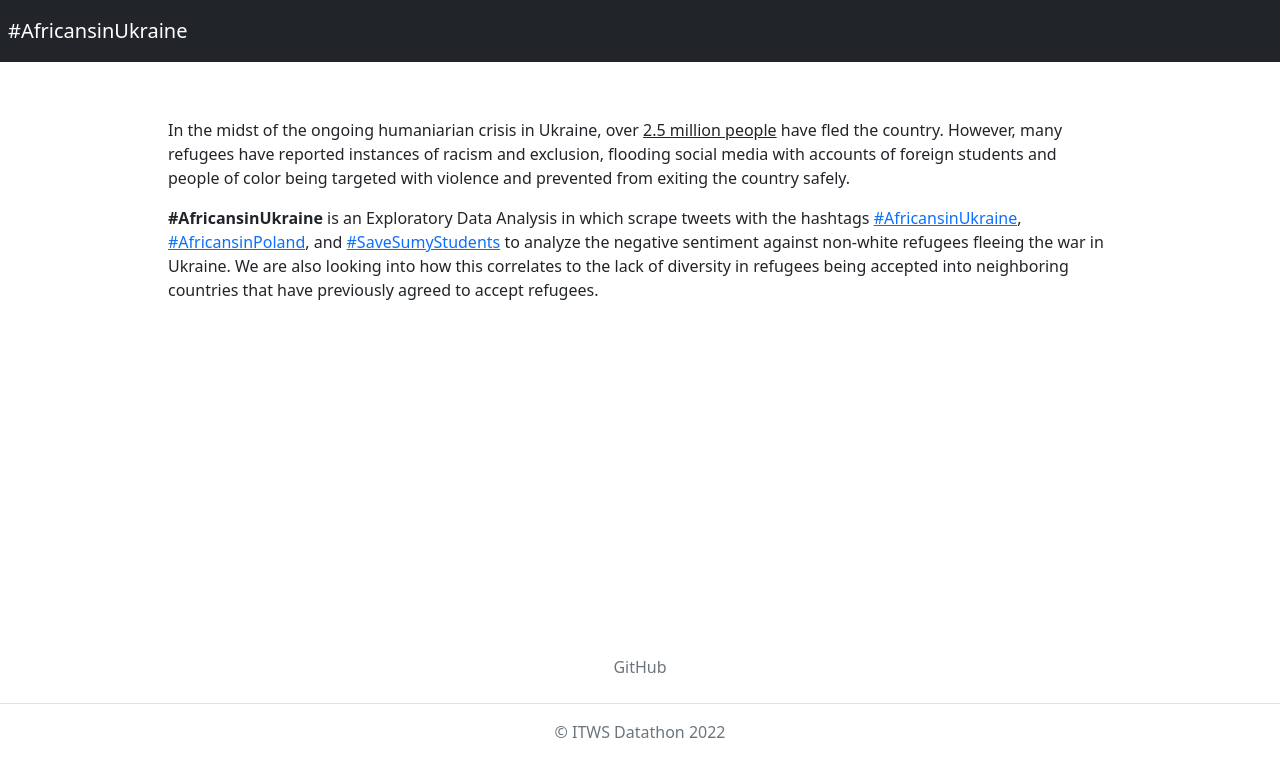
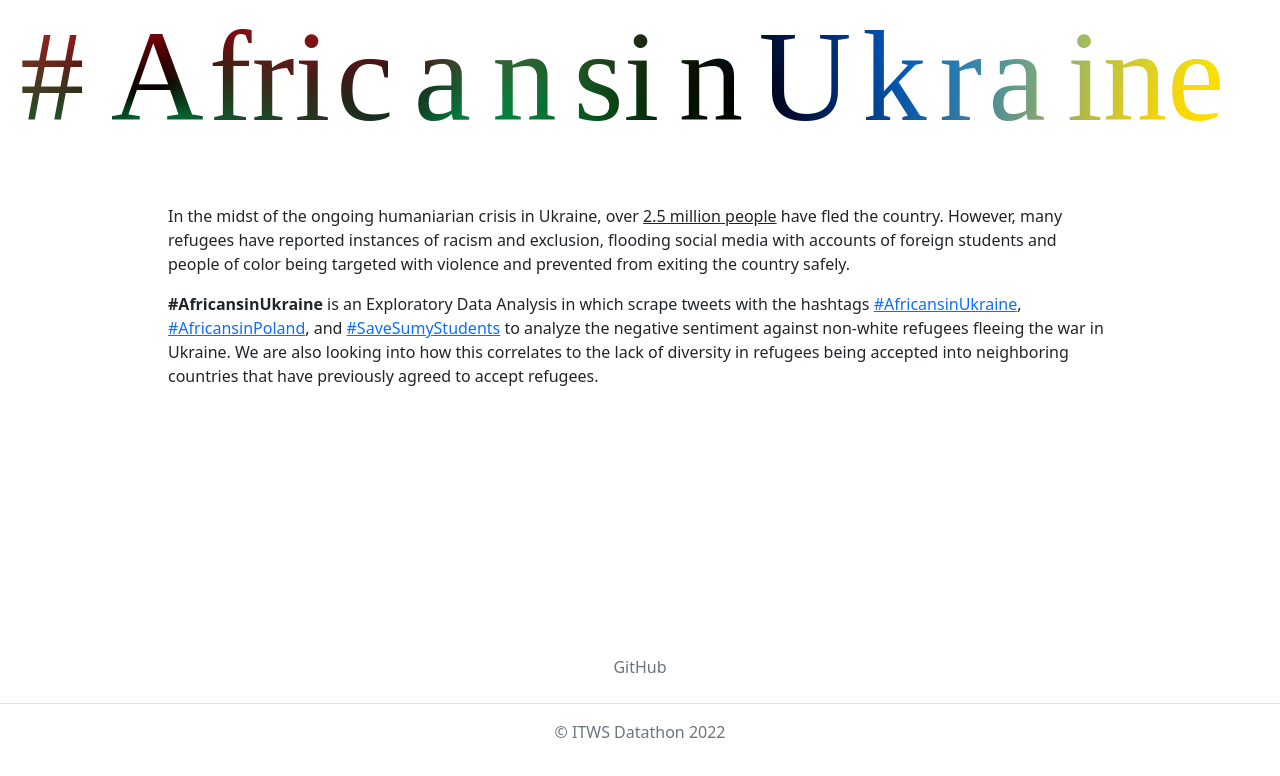
Before and after one commit to ITWS-Hackathon/refugee-data, an Angular app in the folder frontend/: page / in a window 1280 px wide. Shown: the top 776 px of the page. Built offline with nearby package versions, Linux system fonts and the light colour scheme.

Commit message:
added logo graphic

```diff
--- a/frontend/src/app/navbar/navbar.component.html
+++ b/frontend/src/app/navbar/navbar.component.html
@@ -1,10 +1 @@
-<nav class="navbar navbar-dark bg-dark">
-    <a class="navbar-brand m-2 p-0" href="#">
-      <!-- <img src="/docs/4.0/assets/brand/bootstrap-solid.svg" width="30" height="30" class="d-inline-block align-top" alt=""> -->
-      #AfricansinUkraine
-    </a>
-    <!-- <div class="navbar-nav">
-        <a class="nav-item nav-link active" href="#">Home <span class="sr-only">(current)</span></a>
-        <a class="nav-item nav-link" routerLink="/resources">Resources</a>
-    </div> -->
-</nav>
+<img src="../../assets/aiu-logo.svg" alt="#AfricansinUkraine logo">
```
Also changed, not shown: frontend/src/assets/aiu-logo.svg (added).
